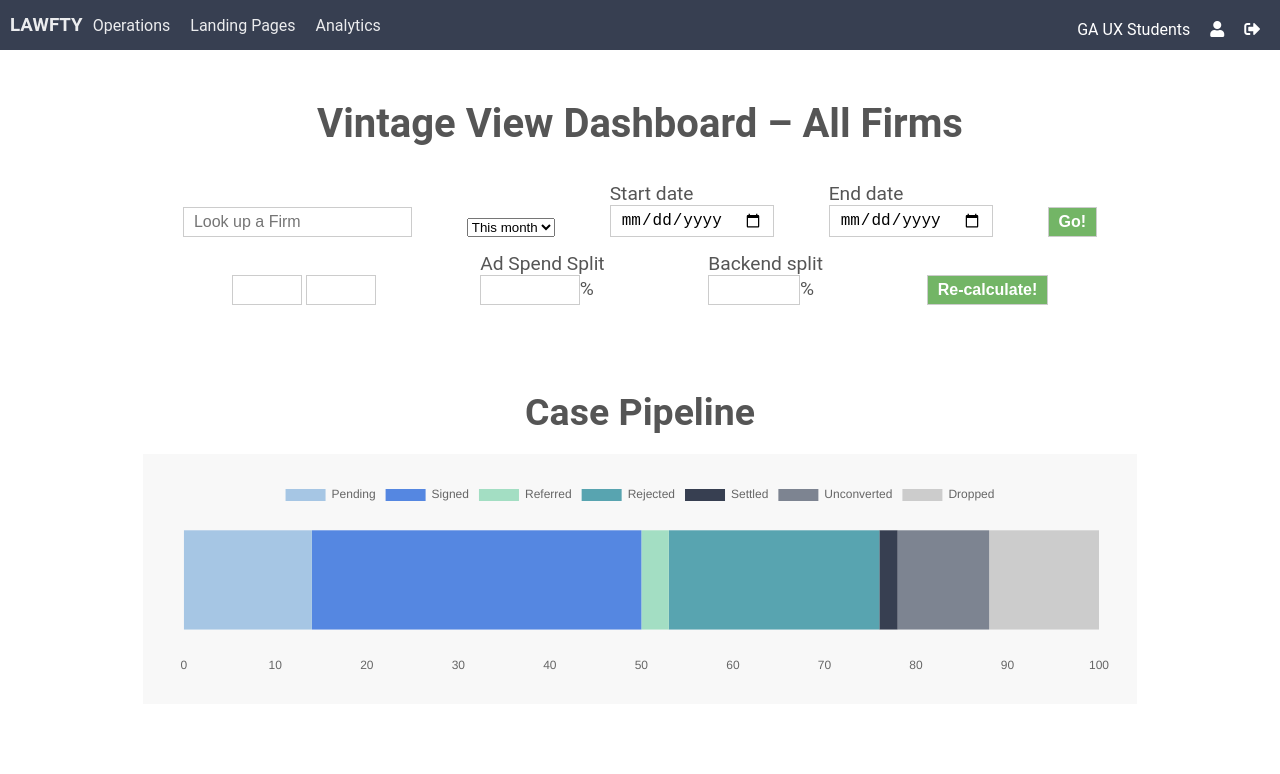
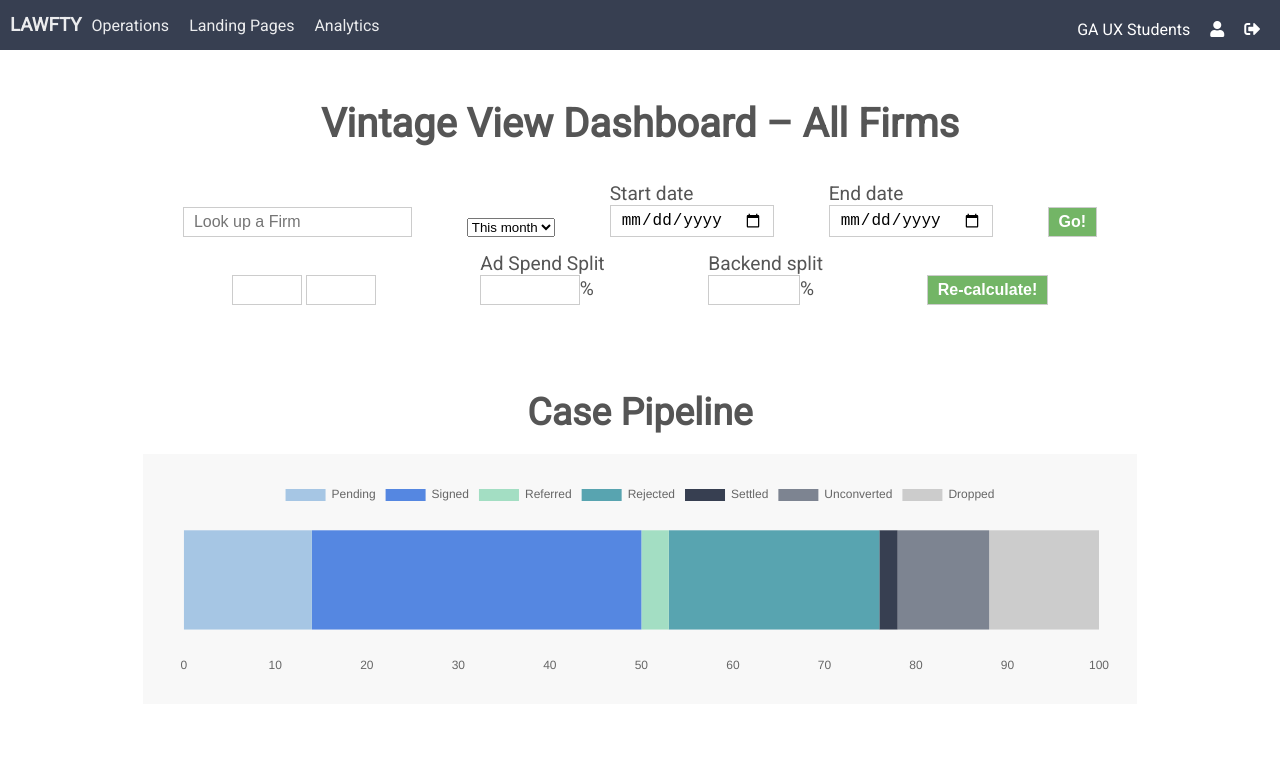
Before and after one commit to kevin-kabore/kevin-kabore.github.io, a plain HTML site: page index.html in a window 1280 px wide. Shown: the top 774 px of the page. Drawn offline with nearby package versions, Linux system fonts and the light colour scheme.

Commit message:
minor updates

```diff
--- a/assets/css/styles.css
+++ b/assets/css/styles.css
@@ -12,6 +12,7 @@ ul {
 
 html {
   font: normal 16px Roboto;
+  font-family: 'Roboto', sans-serif;
   color: #555;
 }
 
@@ -63,7 +64,7 @@ hr {
 }
 
 section h3.title, h3.title {
-  font: bold 'Roboto-Regular', sans-serif;
+  font-family: 'Roboto', sans-serif;
   text-align: center;
   margin: 20px;
 }
--- a/index.html
+++ b/index.html
@@ -6,6 +6,7 @@
 
     <link rel="stylesheet" href="https://maxcdn.bootstrapcdn.com/font-awesome/4.7.0/css/font-awesome.min.css">
     <link rel="stylesheet" href="assets/css/styles.css">
+    <link rel="stylesheet" href="https://fonts.googleapis.com/css?family=Roboto" />
     <link rel="stylesheet" href="https://use.fontawesome.com/releases/v5.0.13/css/all.css" integrity="sha384-DNOHZ68U8hZfKXOrtjWvjxusGo9WQnrNx2sqG0tfsghAvtVlRW3tvkXWZh58N9jp" crossorigin="anonymous">
     <script src="https://ajax.googleapis.com/ajax/libs/jquery/3.3.1/jquery.min.js"></script>
     <script src="https://cdnjs.cloudflare.com/ajax/libs/Chart.js/2.7.2/Chart.bundle.min.js" integrity="sha256-XF29CBwU1MWLaGEnsELogU6Y6rcc5nCkhhx89nFMIDQ=" crossorigin="anonymous"></script>
```
Also changed, not shown: views/avg-age.html (+1 -0 lines), views/avg-fee-per-case.html (+1 -0 lines), views/case-type-breakdown.html (+1 -0 lines), views/conversion-rate.html (+1 -0 lines), views/cost-per-case.html (+1 -0 lines), views/cost-per-signed.html (+1 -0 lines), views/drop-rate.html (+1 -0 lines), views/referral-rate.html (+1 -0 lines), views/roi-to-date.html (+1 -0 lines), views/time-on-desk-dropped.html (+1 -0 lines), views/time-on-desk-settled.html (+1 -0 lines), views/want-ratio.html (+1 -0 lines), 1 other file.
